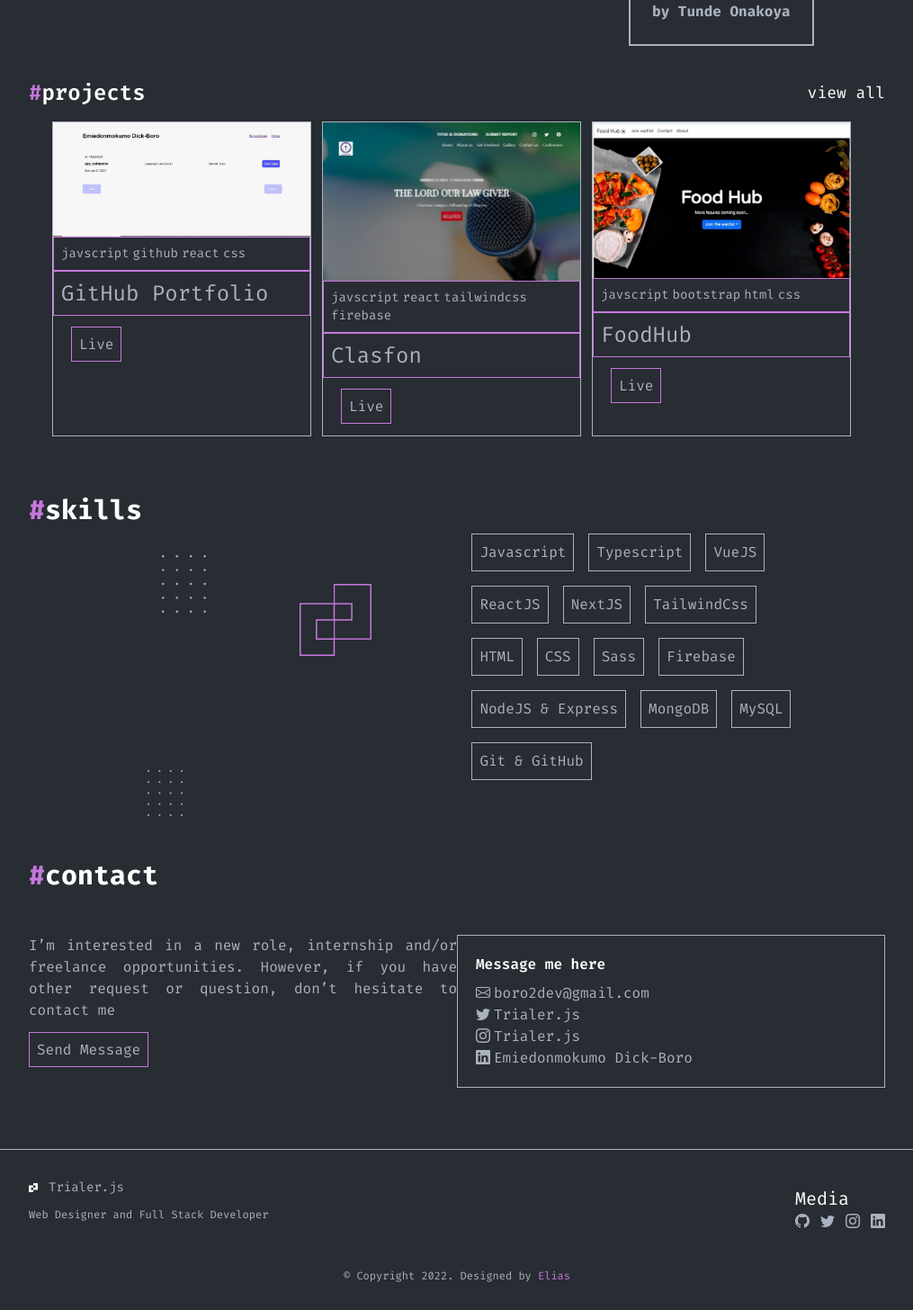
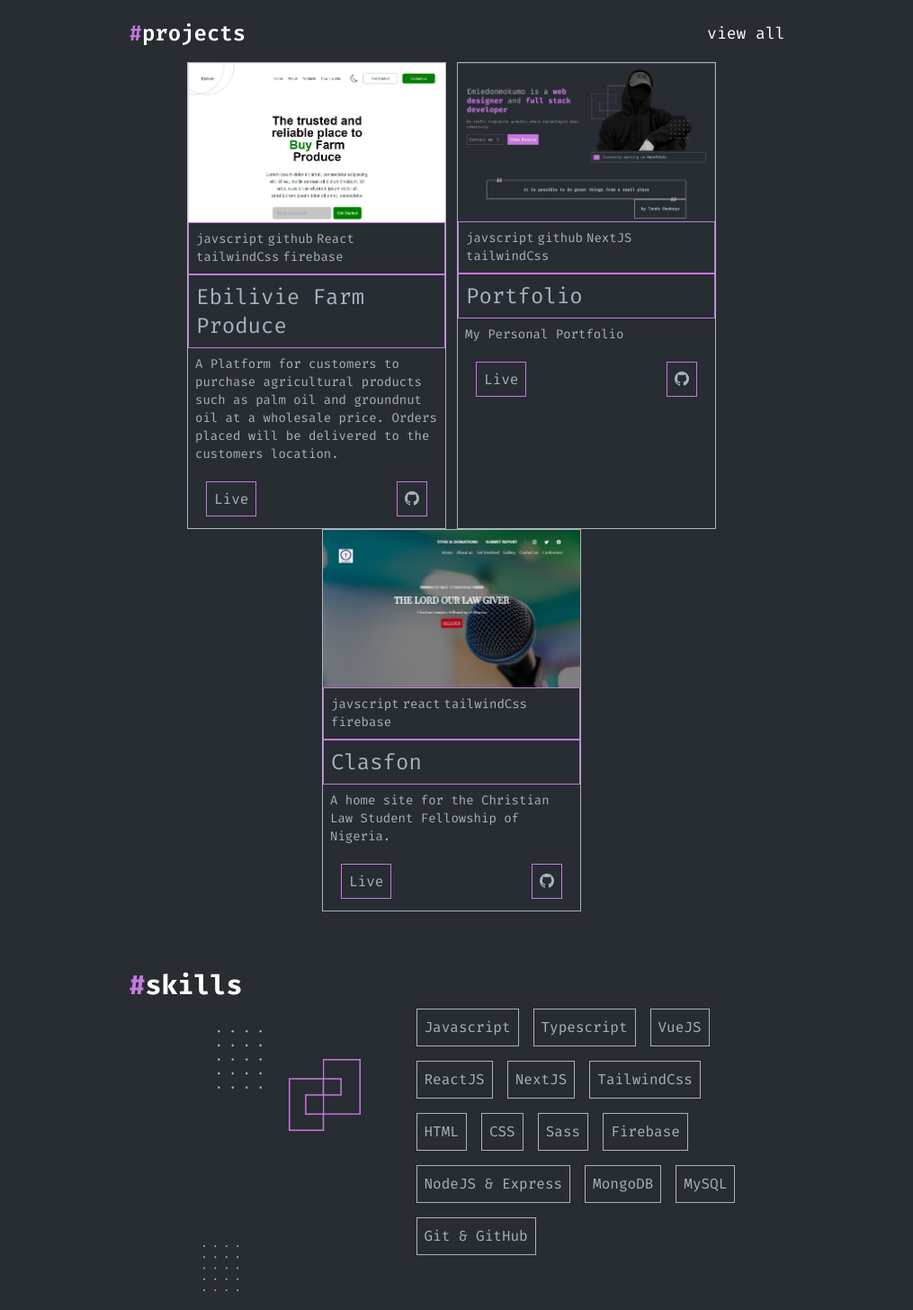
Before and after one commit to Emie-Boro/trialer-portfolio, a Next.js app: page / in a window 1280 px wide. Shown: the part 640-2096 px from the top of the page at 90% size, without its empty margins (132-1147 px from the left). Built offline with nearby package versions, Linux system fonts and the light colour scheme.

Commit message:
Updated the responsiveness

```diff
--- a/app/layout.jsx
+++ b/app/layout.jsx
@@ -3,7 +3,7 @@ import { Fira_Code } from "next/font/google";
 import "./globals.css";
 import Footer from "@/components/Footer";
 
-const firaCode = Fira_Code({ subsets: ["latin"] });
+const firaCode = Fira_Code({ subsets: ["latin"], display: 'swap' });
 
 export const metadata = {
   title: "Trialer.js",
@@ -19,7 +19,7 @@ export default function RootLayout({ children }) {
       </head>
       <body className={`${firaCode.className} bg-background text-gray`}>
         <Header />
-        <div className="container mx-auto p-5">{children}</div>
+        <div className="lg:container mx-auto p-5">{children}</div>
         <Footer />
       </body>
     </html>
--- a/app/page.jsx
+++ b/app/page.jsx
@@ -1,12 +1,12 @@
 import Image from "next/image";
 import Link from "next/link";
-import projectData from "@/components/largeProject";
+import projectData from "@/components/projects";
 
 export default function Home() {
   return (
     <main className="">
-      <div className="flex md:flex-row sm:flex-col justify-between lg:items-center">
-        <div className="lg:w-2/3 md:w-2/3 lg:mr-10 md:mr-5">
+      <div className="flex md:flex-row sm:flex-col justify-between md:justify-center items-center">
+        <div className="lg:w-2/3 md:w-2/4 lg:mr-10 md:mr-5">
           <h1 className="text-3xl md:text-xl sm:text-xl">Emiedonmokumo is a <strong className="text-primary">web designer</strong> and <strong className="text-primary">full stack developer</strong></h1>
           <h4 className="text-sm my-5 sm:text-sm">He crafts responsive websites where technologies meet creativity</h4>
           <div className="flex md:text-sm sm:text-sm">
@@ -14,7 +14,7 @@ export default function Home() {
             <Link href={''} className="border border-primary p-2 bg-primary text-white hover:bg-background hover:text-gray" download={''}>View Resume</Link>
           </div>
         </div>
-        <div className="sm:mt-16 lg:w-2/3 md:w-1/3">
+        <div className="sm:mt-16 lg:w-2/4 md:w-1/3">
           <Image src={'/assets/Group 46.png'} alt="Hero Section Image Logo" width={400} height={10} />
           <p className="my-2 border p-2 text-sm sm:text-xs"><span className="bg-primary px-3 mr-3"></span> Currently working on <strong>Portfolio</strong></p>
         </div>
@@ -26,7 +26,7 @@ export default function Home() {
           <Image src={'/assets/Vector.png'} alt="Quotation Logo" width={20} height={10} className="absolute right-10 -bottom-2 md:w-5 sm:w-4" />
 
           <div className=" absolute lg:w-38 right-0">
-            <h3 className="border-2 lg:p-6 sm:p-3 font-bold text-right md:text-sm md:p-3 sm:text-sm">by Tunde Onakoya</h3>
+            <h3 className="border-2 sm:border lg:p-6 sm:p-3 font-bold text-right md:text-sm md:p-3 sm:text-sm">by Tunde Onakoya</h3>
           </div>
         </div>
         <div className="mt-28">
@@ -36,7 +36,7 @@ export default function Home() {
           </div>
           <div className="mt-4 flex lg:justify-center flex-wrap sm:flex-col sm:justify-center">
             {projectData.slice(0, 3).map(project => (
-              <div key={project.id} className="lg:max-w-72 md:max-w-48 border lg:mr-3 md:m-2 sm:mb-5">
+              <div key={project.id} className="lg:max-w-72 md:max-w-56 border lg:mr-3 md:m-2 sm:mb-5">
                 <Image src={project.image} alt={project.description} width={250} height={20} className="w-fit" />
                 <ul className="flex flex-wrap border border-primary p-2">
                   {project.stacks.map((item, index) => (
@@ -44,7 +44,11 @@ export default function Home() {
                   ))}
                 </ul>
                 <h1 className="text-2xl border border-primary p-2 md:text-lg sm:text-lg">{project.title}</h1>
-                <button className="m-5"><Link className="p-2 capitalize border border-primary hover:bg-primary hover:text-white md:text-sm" href={project.url} >{project.status}</Link></button>
+                <h5 className="text-sm p-2">{project.description}</h5>
+                <div className="flex justify-between">
+                  <button className="m-5"><Link className="p-2 capitalize border border-primary hover:bg-primary hover:text-white md:text-sm" href={project.url} >{project.status}</Link></button>
+                  <button className="m-5"><Link className="p-2 capitalize border border-primary hover:bg-primary hover:text-white md:text-sm" href={project.github}><i className="bi bi-github"></i></Link></button>
+                </div>
               </div>
             ))}
           </div>
@@ -80,16 +84,16 @@ export default function Home() {
         </div>
       </div>
       {/* Contact */}
-      <div className="mt-20">
+      <div className="mt-12">
         <div className="flex mb-12">
           <h1 className="text-3xl font-bold text-white md:text-xl sm:text-xl"><span className="text-primary">#</span>contact</h1>
         </div>
-        <div className="flex justify-around md:justify-between md:text-sm sm:flex-col sm:text-sm">
-          <div className="lg:w-2/4 md:mr-10">
-            <h1 className="text-justify ">I’m interested in a new role, internship and/or freelance opportunities. However, if you have other request or question, don’t hesitate to contact me</h1>
+        <div className="flex justify-around md:px-12 md:justify-evenly md:text-sm sm:flex-col sm:text-sm">
+          <div className="lg:w-2/4 lg:mr-10 md:mr-10">
+            <h1 className="text-justify">I’m interested in a new role, internship and/or freelance opportunities. However, if you have other request or question, don’t hesitate to contact me</h1>
             <button className="mt-5"><Link className="p-2 capitalize border border-primary hover:bg-primary hover:text-white md:text-sm" href={'/contact'}>Send Message</Link></button>
           </div>
-          <div className="border p-5 lg:w-2/4 md:w-2/4 sm:mt-12">
+          <div className="border p-5 lg:w-2/4 sm:mt-12">
             <h3 className="mb-2 text-white font-semibold">Message me here</h3>
             <div className="hover:text-primary">
               <i className="bi bi-envelope mr-1"></i>boro2dev@gmail.com
--- a/components/Footer.jsx
+++ b/components/Footer.jsx
@@ -5,7 +5,7 @@ const Footer = () => {
     return (
         <>
             <hr className="mt-12" />
-            <footer className="container mx-auto p-5">
+            <footer className="p-5">
                 <div className="">
                     <div className="flex lg:justify-between md:justify-between sm:flex-col">
                         <div>
--- a/components/Header.jsx
+++ b/components/Header.jsx
@@ -10,7 +10,7 @@ const Header = () => {
         setShowMenu(!showMenu)
     }
     return (
-        <header className="container mx-auto p-5 sm:p-2">
+        <header className="p-5 sm:p-2">
             <nav className="lg:flex lg:justify-between sm:p-2">
                 <div className="flex justify-between">
                     <div>
--- a/components/largeProject.jsx
+++ /dev/null
@@ -1,37 +0,0 @@
-const projectData = [
-    {
-        id: 1,
-        title: 'GitHub Portfolio',
-        description: 'working on the description of this blog',
-        image: '/projectImages/github Portfolio.jpg',
-        url: 'https://foodhubnet.netlify.app/',
-        stacks: ['javscript','github', 'react', 'css'],
-        note: 'Still working on the note for this project',
-        status: 'live',
-        github:'https://github.com/Emie-Boro/altschool-frontend-assessment'
-    },
-    {
-        id: 2,
-        title: 'Clasfon',
-        description: 'working on the description of this blog',
-        image: '/projectImages/clasfon.jpg',
-        url: 'https://www.clasfon.com.ng/',
-        github: 'https://github.com/Emie-Boro/clasfon',
-        stacks: ['javscript','react', 'tailwindcss', 'firebase'],
-        note: 'Still working on the note for this project',
-        status: 'live',
-    },
-    {
-        id: 3,
-        title: 'FoodHub',
-        description: 'working on the description of this blog',
-        image: '/projectImages/foodhub.JPG',
-        url: 'https://foodhubnet.netlify.app/',
-        github: 'https://github.com/Emie-Boro/foodhub',
-        stacks: ['javscript','bootstrap', 'html', 'css'],
-        note: 'Still working on the note for this project',
-        status: 'live'
-    },
-]
-
-export default projectData
--- /dev/null
+++ b/components/projects.jsx
@@ -0,0 +1,54 @@
+const projectData = [
+    {
+        id: 1,
+        title: 'Ebilivie Farm Produce',
+        description: 'A Platform for customers to purchase agricultural products such as palm oil and groundnut oil at a wholesale price. Orders placed will be delivered to the customers location.',
+        image: '/projectImages/ebilivie.JPG',
+        url: 'https://ebilivie-farm-produce.vercel.app/',
+        stacks: ['javscript','github', 'React', 'tailwindCss', 'firebase'],
+        status: 'live',
+        github:'https://github.com/Emie-Boro/ebilivie-farm-produce'
+    },
+    {
+        id: 2,
+        title: 'Portfolio',
+        description: 'My Personal Portfolio',
+        image: '/projectImages/portfolio.jpg',
+        url: 'https://trialer-portfolio.vercel.app/',
+        stacks: ['javscript','github', 'NextJS', 'tailwindCss'],
+        status: 'live',
+        github:'https://github.com/Emie-Boro/trialer-portfolio'
+    },
+    {
+        id: 3,
+        title: 'Clasfon',
+        description: 'A home site for the Christian Law Student Fellowship of Nigeria.',
+        image: '/projectImages/clasfon.jpg',
+        url: 'https://www.clasfon.com.ng/',
+        github: 'https://github.com/Emie-Boro/clasfon',
+        stacks: ['javscript','react', 'tailwindCss', 'firebase'],
+        status: 'live',
+    },
+    {
+        id: 4,
+        title: 'FoodHub',
+        description: 'Food Blog',
+        image: '/projectImages/foodhub.JPG',
+        url: 'https://foodhubnet.netlify.app/',
+        github: 'https://github.com/Emie-Boro/foodhub',
+        stacks: ['javscript','bootstrap', 'html', 'css'],
+        status: 'in production'
+    },
+    {
+        id: 5,
+        title: 'GitHub Portfolio',
+        description: 'A React app using the GitHub API',
+        image: '/projectImages/github Portfolio.jpg',
+        url: 'https://foodhubnet.netlify.app/',
+        stacks: ['javscript','github', 'react', 'css'],
+        status: 'live',
+        github:'https://github.com/Emie-Boro/altschool-frontend-assessment'
+    },
+]
+
+export default projectData
--- a/tailwind.config.js
+++ b/tailwind.config.js
@@ -7,9 +7,9 @@ module.exports = {
   ],
   theme: {
     screens: {
-      sm: {'max': '471px'},
-      md: {'min': '472px', 'max': '991px'},
-      lg: {'min': '992px'}
+      sm: {'max': '480px'},
+      md: {'min': '481px', 'max': '768px'},
+      lg: {'min': '769px'}
     },
     colors: {
       gray: '#ABB2BF',
```
Also changed, not shown: app/contact/page.jsx (+10 -17 lines), app/projects/page.jsx (+8 -4 lines), public/projectImages/ebilivie.JPG (added), public/projectImages/portfolio.jpg (added).
